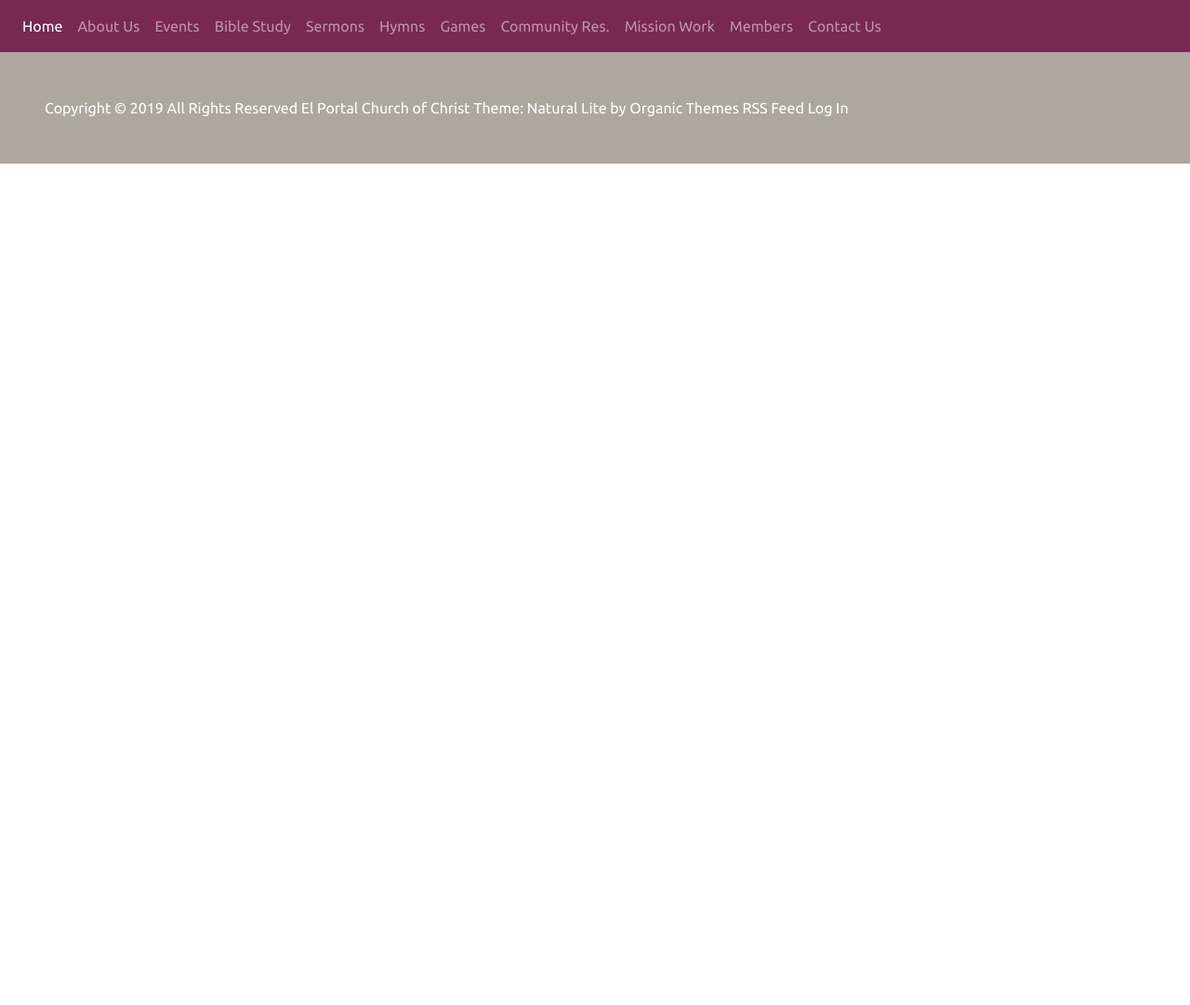
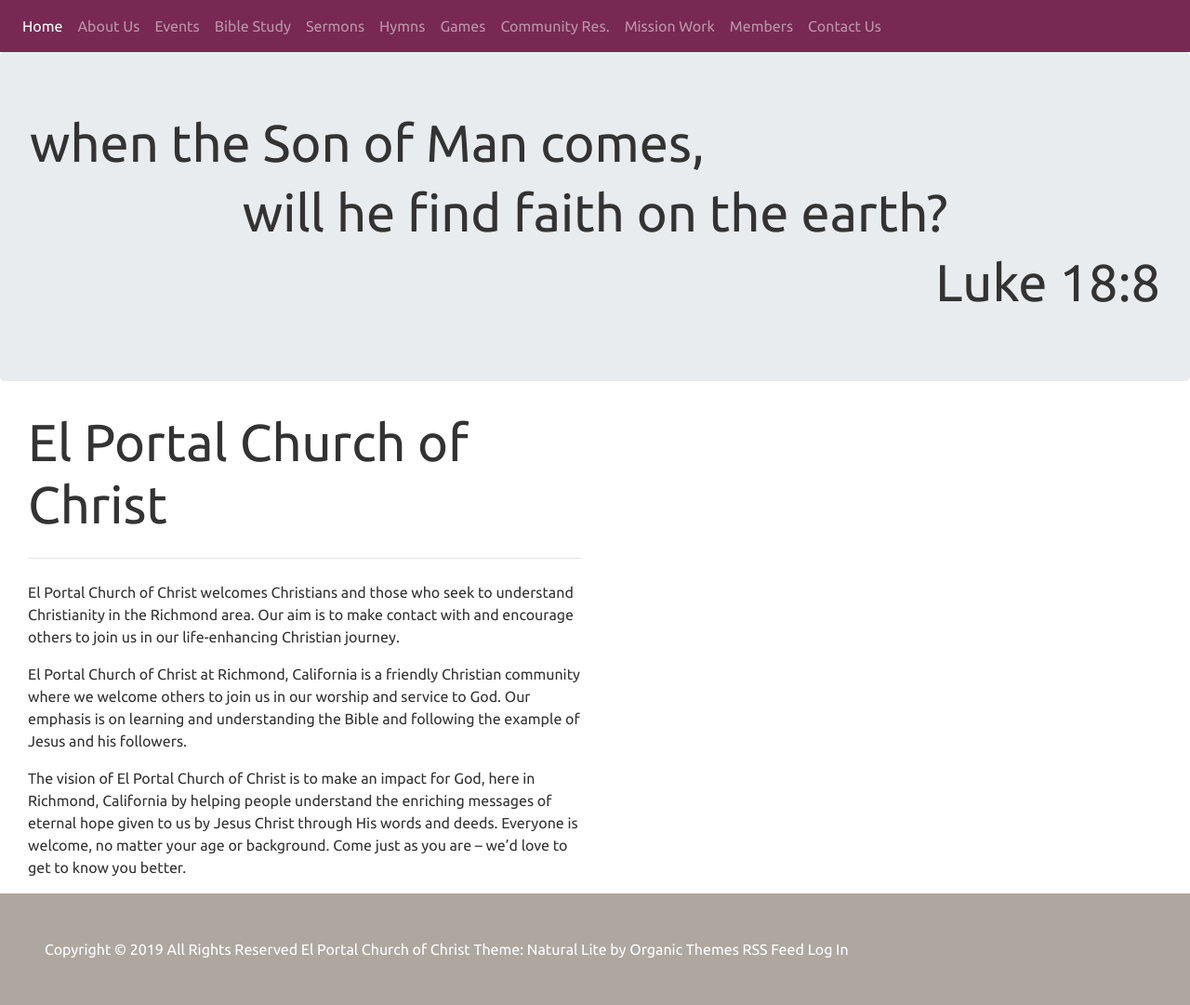
Before and after one commit to squeaky1273/Website_clone, a plain HTML site: page index.html in a window 1280 px wide. Shown: the whole page at 93% size. Before the commit the page ends 800 px from the top, so only its background shows below. Drawn offline with nearby package versions, Linux system fonts and the light colour scheme.

Commit message:
added placement

```diff
--- a/index.html
+++ b/index.html
@@ -30,6 +30,22 @@
         <a class="nav-item nav-link" href="#">Contact Us</a>
     </div>
 </nav>
+<div class="jumbotron hero-background-img">
+    <div class="hero-text">
+            <h2 class="display-4"align="left"><bold>when the Son of Man comes,</bold></h2>
+            <h2 class="display-4"align="center"><bold>will he find faith on the earth?</bold></h2>
+            <h2 class="display-4"align="right"><bold>Luke 18:8</bold></h2>
+    </div>
+</div>
+<div class="container-fluid">
+    <div class="col-6">
+        <h1 class="display-4"><bold>El Portal Church of Christ</bold></h1>
+        <hr class="my-4">
+        <p>El Portal Church of Christ welcomes Christians and those who seek to understand Christianity in the Richmond area. Our aim is to make contact with and encourage others to join us in our life-enhancing Christian journey.</p>
+        <p>El Portal Church of Christ at Richmond, California is a friendly Christian community where we welcome others to join us in our worship and service to God. Our emphasis is on learning and understanding the Bible and following the example of Jesus and his followers.</p>
+        <p>The vision of El Portal Church of Christ is to make an impact for God, here in Richmond, California by helping people understand the enriching messages of eternal hope given to us by Jesus Christ through His words and deeds. Everyone is welcome, no matter your age or background. Come just as you are – we’d love to get to know you better.</p>
+    </div>
+</div>
 
 <!-- FOOTER -->
 <div class="bg-secondary p-5 text-white">
```
